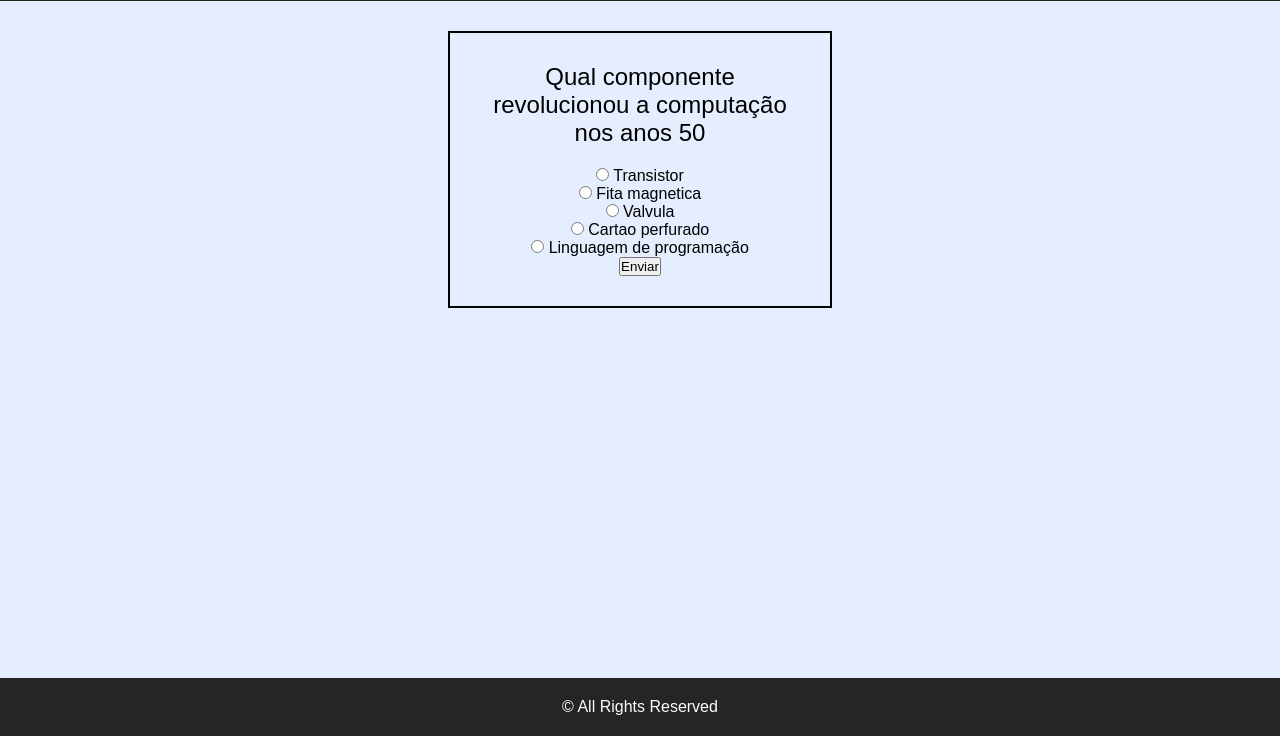
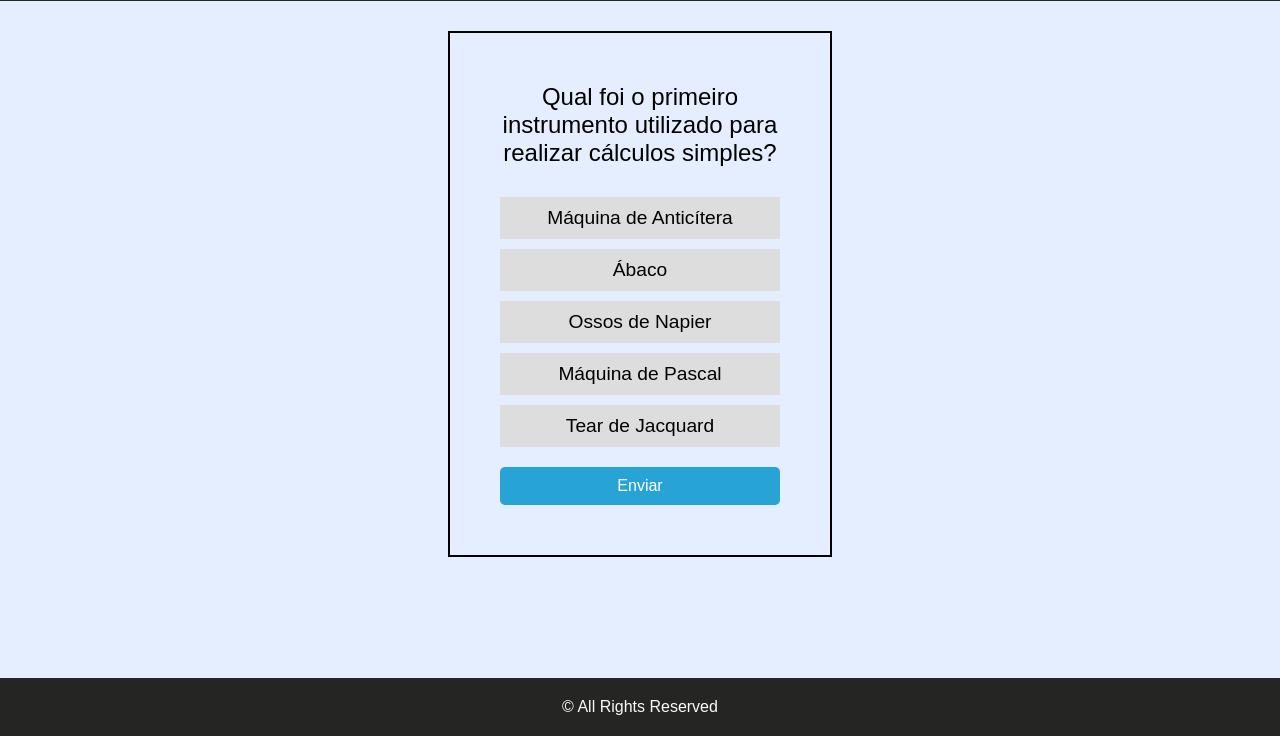
Before and after one commit to dereck-alex18/computer-history-education, a plain HTML site: page quiz.html in a window 1280 px wide. Shown: the part 64-800 px from the top of the page. Drawn offline with Linux system fonts and the light colour scheme.

Commit message:
improve quiz layout and add button state method

```diff
--- a/css/quiz.css
+++ b/css/quiz.css
@@ -7,7 +7,7 @@
 .quiz-container{
     border: 2px solid black;
     margin: 30px auto;
-    padding: 30px;
+    padding: 50px;
     text-align: center;
     width: 50%;
 
@@ -18,7 +18,60 @@
     margin-bottom: 20px;
 }
 
-.answerVerification{
+.answers{
+    display: flex;
+    flex-wrap: wrap;
+    justify-content: space-between;
+    margin-bottom: 20px;
+}
+
+
+.answerVerification p{
+    padding: 20px;
+    margin: 15px 5px;
+    font-size: 1.2rem;
+    color: #fff
+}
+
+.answer{
+    display: flex;
+    flex-direction: column;
+}
+
+.answer input{
+    display: none;
+}
+
+.answer label{
+    display: inline-block;
+    font-size: 1.2rem;
     margin-top: 10px;
+    cursor: pointer;
+    background-color: #ddd;
+    padding: 10px;
+}
 
+.answer label:hover{
+    background-color: #bbb;
 }
+
+.answer input[type="radio"]:checked + label{
+    background-color: #bbb;
+}
+
+.quiz-btn{
+    width: 100%;
+    margin-top: 20px;
+    padding: 10px;
+    cursor: pointer;
+    border: none;
+    background: #0b98d0de;
+    border-radius: 5px;
+    font-size: 1rem;
+    color: #fff;
+}
+
+.quiz-btn:hover{
+    background-color: #0b98d0de;
+    color: white;
+}
--- a/quiz.html
+++ b/quiz.html
@@ -33,10 +33,10 @@
       <div class="container">
         <div class="quiz-container">
           <div class="questionAndOptions"></div>
-          <button id="send">Enviar</button>
+          <button class="quiz-btn" id="send">Enviar</button>
           <div class="answerVerification">
             <p id="answerExplanation"></p>
-            <button id="next">Proximo</button>
+            <button class="quiz-btn" id="next">Proximo</button>
           </div>
         </div>
       </div>
--- a/quiz.js
+++ b/quiz.js
@@ -1,9 +1,16 @@
 const questionsAndAnswers =
     [
        {
-           options: ["Transistor", "Fita magnetica", "Valvula", "Cartao perfurado", "Linguagem de programação"],
-           answer: "Transistor",
-           question: "Qual componente revolucionou a computação nos anos 50",
+           options:
+           [
+            "Máquina de Anticítera",
+            "Ábaco",
+            "Ossos de Napier",
+            "Máquina de Pascal",
+            "Tear de Jacquard"
+            ],
+           answer: "Ábaco",
+           question: "Qual foi o primeiro instrumento utilizado para realizar cálculos simples?",
         },
         {
             options: ["C", "JavaScript", "Java", "C#", "C++"],
@@ -33,14 +40,15 @@ const buildQuestionStructure = (question, options) => {
     `;
     let optionsStructure = ``;
 
-    for(const option of options){
+    for(const [i, option] of options.entries()){
+        console.log(option);
         optionsStructure +=
         `
-        <div class="answers">
-            <input type="radio" value=${option} name="answer">
-            <label for="question1">${option}</label>
+        <div class="answer">
+            <input type="radio" id=question${i} value=${option} name="answer">
+            <label for="question${i}">${option}</label>
         </div>
-        `
+        `;
     };
 
     const quizStructure = questionStructure + optionsStructure;
@@ -48,10 +56,22 @@ const buildQuestionStructure = (question, options) => {
     return quizStructure;
 };
 
+const toggleButtonState = (isDisabled) => {
+
+    if(!isDisabled){
+        sendButton.style.opacity = 1;
+        sendButton.disabled = isDisabled;
+    }else{
+        sendButton.style.opacity = 0.5;
+        sendButton.disabled = isDisabled;
+    }
+}
+
 
 const buildQuiz = () => {
-    answerVerification.style.display = "none"
-    quizContainer.innerHTML = buildQuestionStructure(questionsAndAnswers[questionNumber].question, questionsAndAnswers[questionNumber].options)
+    toggleButtonState(false);
+    answerVerification.style.display = "none";
+    quizContainer.innerHTML = buildQuestionStructure(questionsAndAnswers[questionNumber].question, questionsAndAnswers[questionNumber].options);
 };
 
 buildQuiz();
@@ -61,13 +81,17 @@ sendButton.addEventListener("click", () => {
     const currentAnswer = questionsAndAnswers[questionNumber].answer;
     const selectedOption = document.querySelector('input[name="answer"]:checked + label').textContent;
 
+    toggleButtonState(true);
+
     if(currentAnswer === selectedOption){
         score++;
-        answerVerification.style.display = "block"
-        answerExplanation.textContent = `That is correct. The answer is ${currentAnswer}`
+        answerVerification.style.display = "block";
+        answerExplanation.style.background = "#32cd32";
+        answerExplanation.textContent = `That is correct. The answer is ${currentAnswer}.`;
     } else{
-        answerVerification.style.display = "block"
-        answerExplanation.textContent = `That is incorrect. The answer is ${currentAnswer}`
+        answerVerification.style.display = "block";
+        answerExplanation.style.background = "#ED4337";
+        answerExplanation.textContent = `That is incorrect. The answer is ${currentAnswer}.`;
     }
 
 
@@ -78,7 +102,8 @@ nextButton.addEventListener("click", () => {
         questionNumber++;
         buildQuiz();
     } else{
-        answerVerification.style.display = "none"
-        quizContainer.innerHTML = `<p>Quiz finished! Your score was: ${score}/${questionsAndAnswers.length}</p>`
+        answerVerification.style.display = "none";
+        sendButton.style.display = "none";
+        quizContainer.innerHTML = `<p>Quiz finished! Your score was: ${score}/${questionsAndAnswers.length}</p>`;
     }
 });
```
